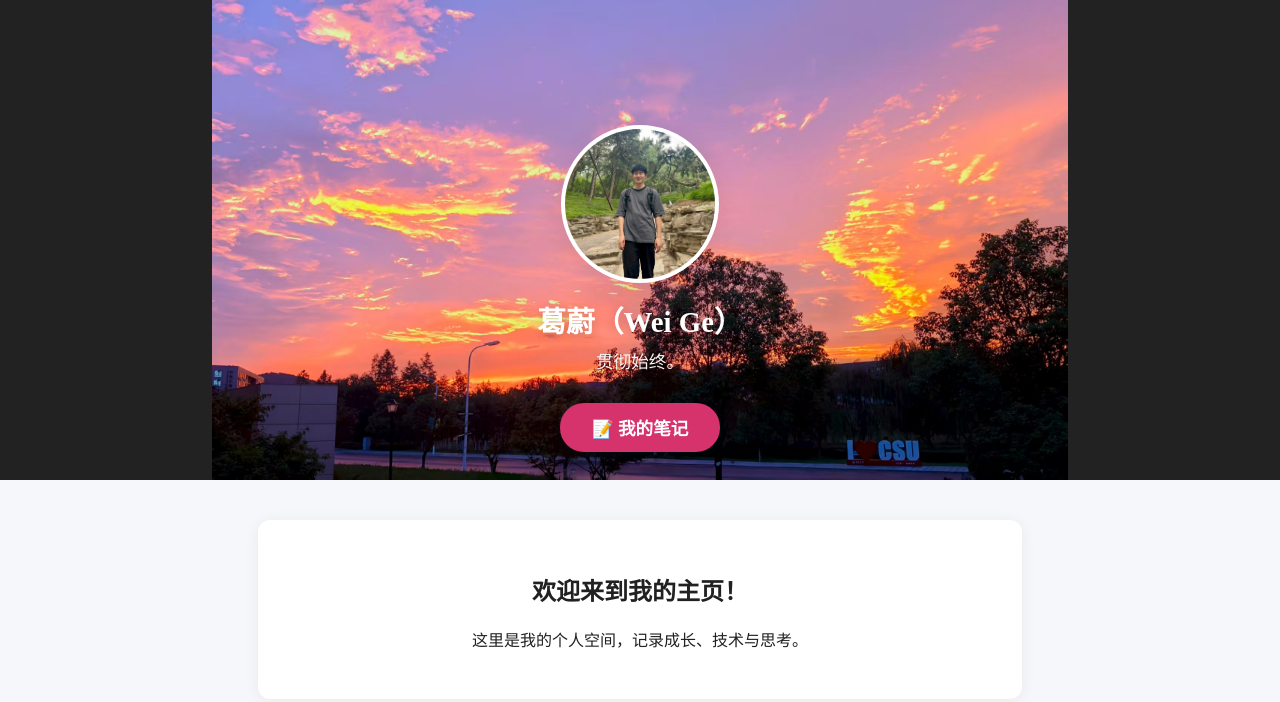
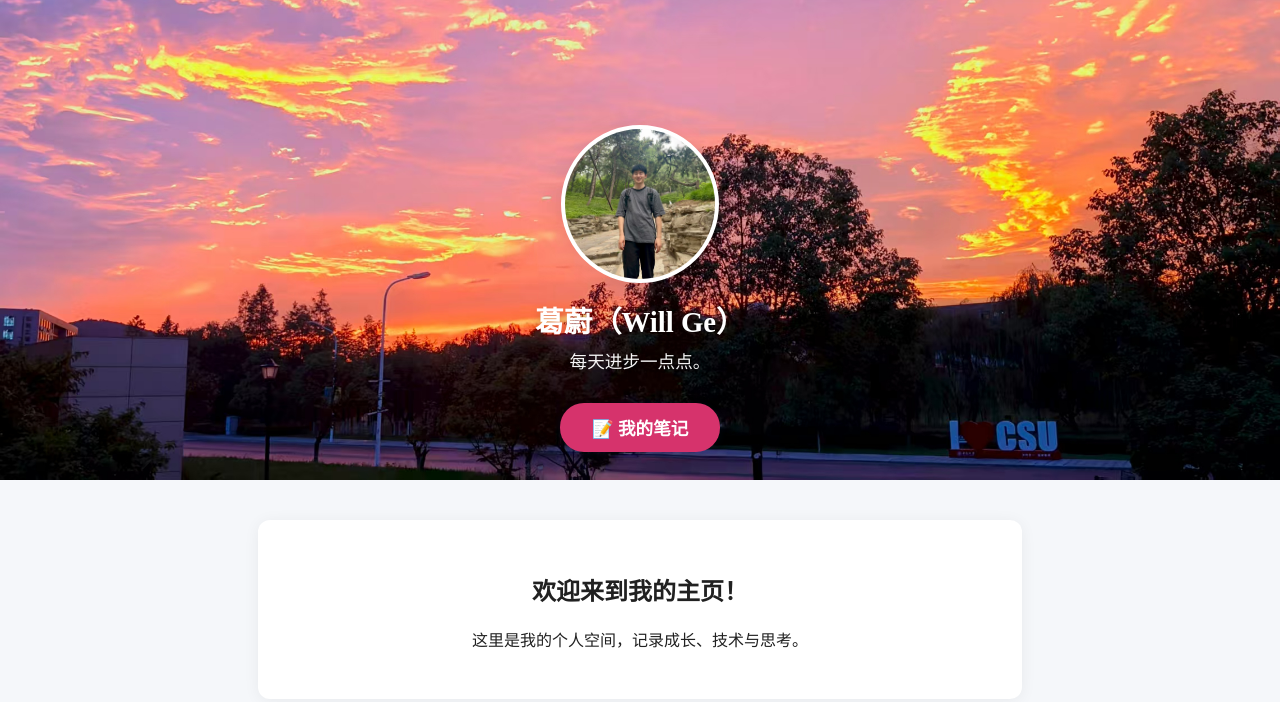
Before and after one commit to Luoseyznl/Luoseyznl.github.io, a plain HTML site: page index.html in a window 1280 px wide. Drawn offline with Linux system fonts and the light colour scheme.

Commit message:
Refine999

```diff
--- a/index.html
+++ b/index.html
@@ -3,7 +3,7 @@
 <head>
   <meta charset="UTF-8" />
   <meta name="viewport" content="width=device-width, initial-scale=1.0" />
-  <title>Wei Ge - 主页入口</title>
+  <title>Will Ge - 主页入口</title>
   <style>
     body {
       margin: 0;
@@ -11,8 +11,8 @@
       color: #212121;
     }
     .header {
-      background: url('CSU.jpg') center center no-repeat;
-      background-size: contain;
+      background: url('CSU.jpg') center bottom no-repeat;
+      background-size: cover;
       background-color: #222;
       min-height: 60vh;
       padding: 0;
@@ -89,9 +89,9 @@
 </head>
 <body>
   <div class="header">
-    <img class="avatar" src="gewei.jpg" alt="Wei Ge" />
-    <div class="name">葛蔚（Wei Ge）</div>
-    <div class="desc">贯彻始终。</div>
+    <img class="avatar" src="gewei.jpg" alt="Will Ge" />
+    <div class="name">葛蔚（Will Ge）</div>
+    <div class="desc">每天进步一点点。</div>
     <div class="btn-group">
       <a class="btn" href="blog.html">📝 我的笔记</a>
     </div>
```
Also changed, not shown: about.html (+4 -4 lines), blog.html (+2 -2 lines).
